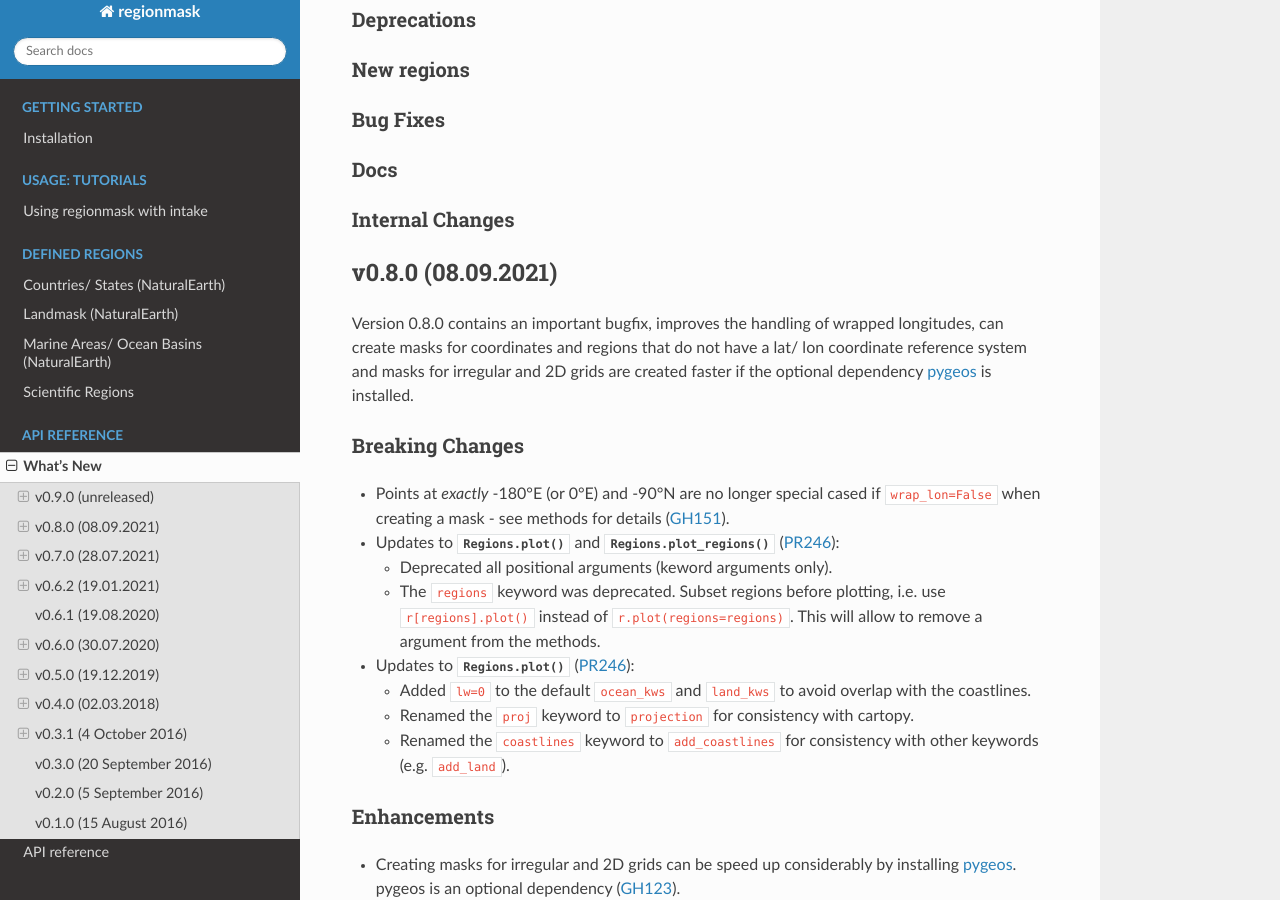
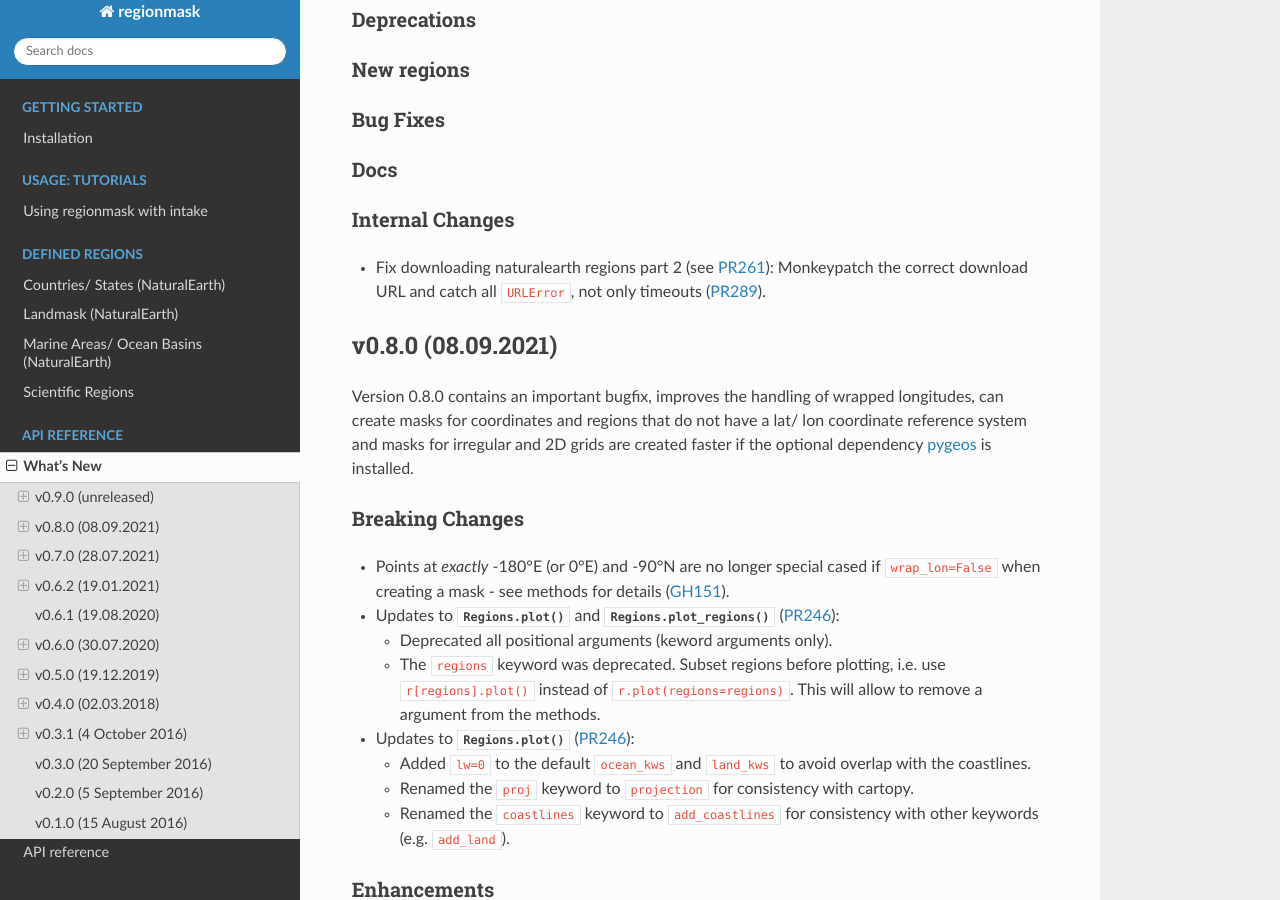
Before and after one commit to regionmask/regionmask, a Sphinx documentation site: the page built from docs/whats_new.rst, in a window 1280 px wide and 900 px high, scrolled down 434 px. Built offline with Sphinx 7.4.7 and the Read the Docs theme 2.0.0, drawn with Linux system fonts in a browser that asks for light colours; pages that are not in the unit, such as notebooks, are missing from menus; the version number could not be read and is left out.

Commit message:
add whats new

```diff
--- a/docs/whats_new.rst
+++ b/docs/whats_new.rst
@@ -33,6 +33,9 @@ Docs
 
 Internal Changes
 ~~~~~~~~~~~~~~~~
+
+- Fix downloading naturalearth regions part 2 (see :pull:`261`): Monkeypatch the correct
+  download URL and catch all ``URLError``, not only timeouts (:pull:`289`).
 
 v0.8.0 (08.09.2021)
 -------------------
```
